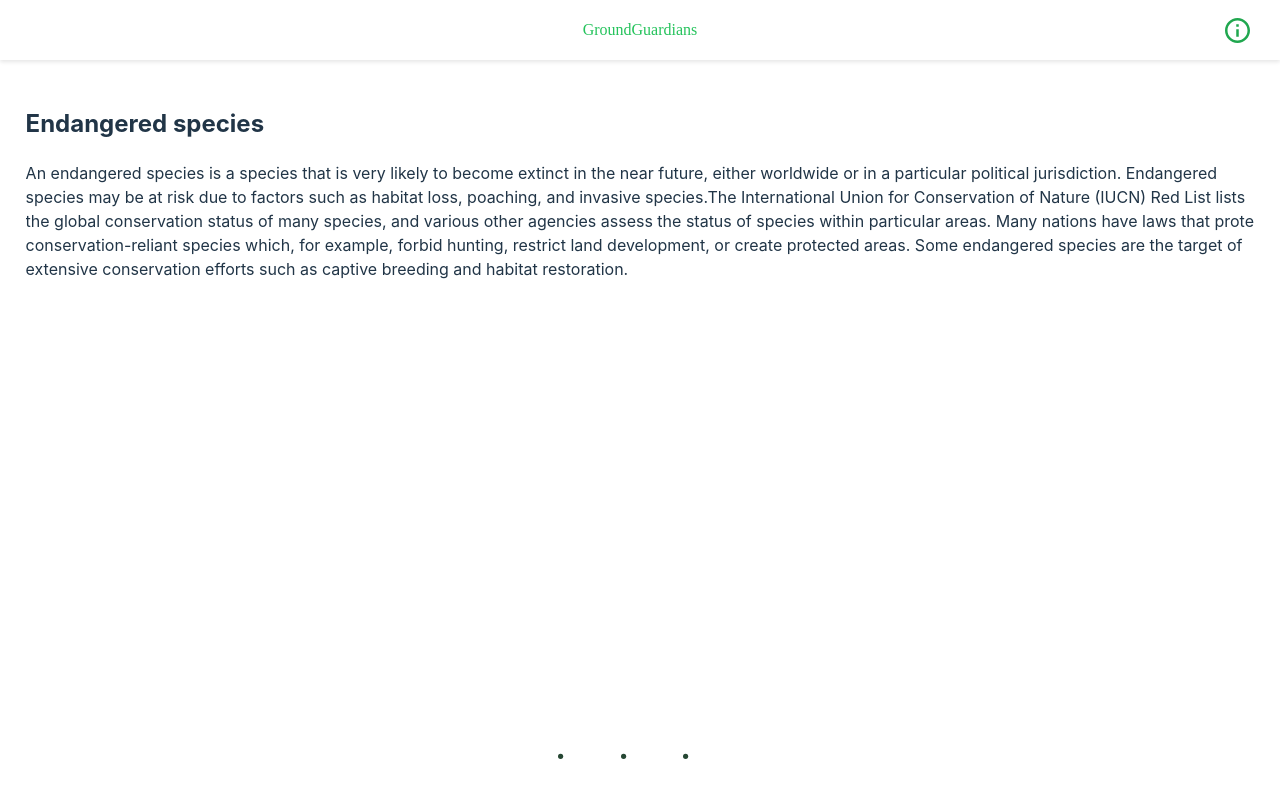
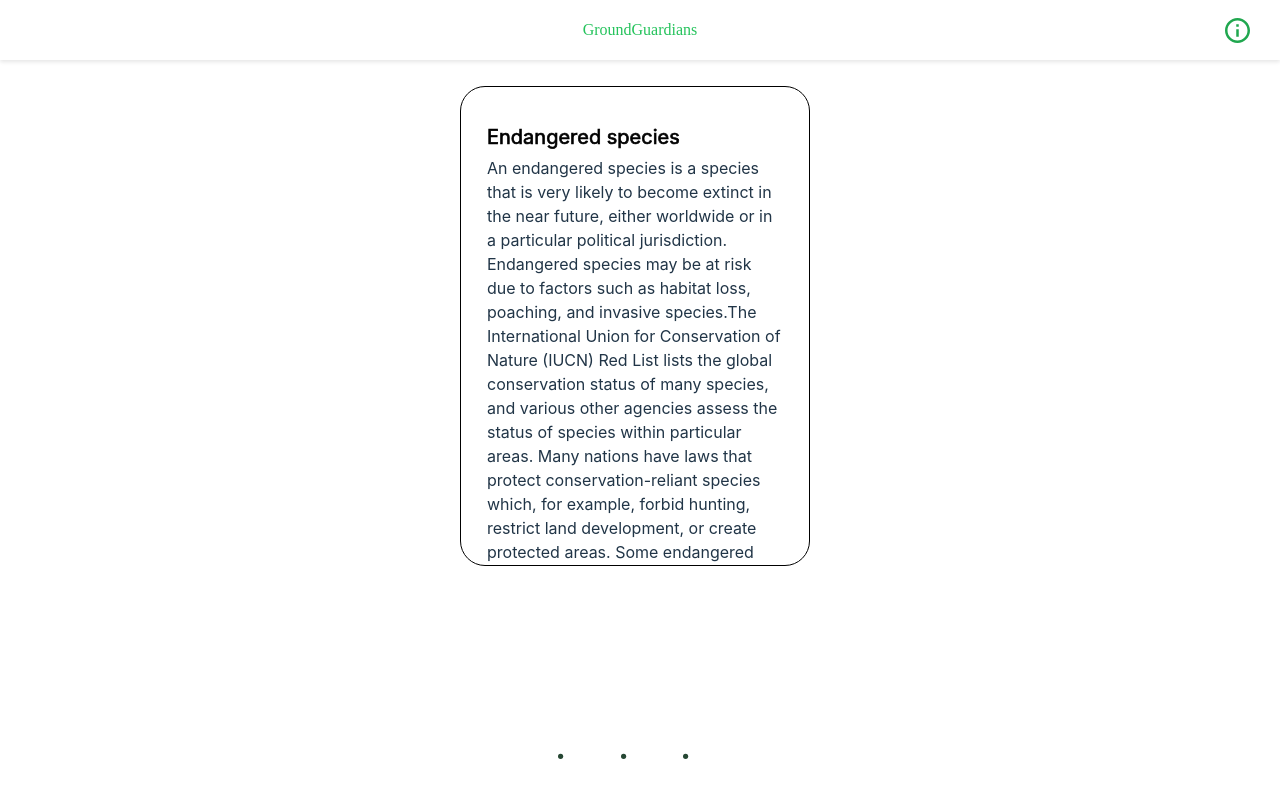
Before and after one commit to GroundGuardians/GG_FE, a React (Vite) app: page / in a window 1280 px wide. Built offline with nearby package versions, Linux system fonts and the light colour scheme; a web font is replaced by a local one.

Commit message:
style/#8 : 캐러셀 스타일링

```diff
--- a/src/Carousel.tsx
+++ b/src/Carousel.tsx
@@ -2,8 +2,8 @@ import React, { useState, useEffect, useCallback } from "react";
 import { EmblaCarouselType, EmblaOptionsType } from "embla-carousel";
 import useEmblaCarousel from "embla-carousel-react";
 import { DotButton } from "./embladot";
-import imageByIndex from "./imageByIndex";
 import { CAROUSEL_DATA } from "./DATA";
+import styled from "@emotion/styled";
 
 type PropType = {
   slides: number[];
@@ -32,7 +32,6 @@ const EmblaCarousel: React.FC<PropType> = (props) => {
 
   useEffect(() => {
     if (!emblaApi) return;
-
     onInit(emblaApi);
     onSelect(emblaApi);
     emblaApi.on("reInit", onInit);
@@ -47,16 +46,10 @@ const EmblaCarousel: React.FC<PropType> = (props) => {
           <div className="embla__container">
             {slides.map((index) => (
               <div className="embla__slide" key={index}>
-                <div className="embla__slide__number">
-                  <span>{index + 1}</span>
-                </div>
-                {/* <img
-                  className="embla__slide__img"
-                  src={imageByIndex(index)}
-                  alt="Your alt text"
-                /> */}
-                <h2>{CAROUSEL_DATA[index].title}</h2>
-                <p>{CAROUSEL_DATA[index].description}</p>
+                <CarouselLayout>
+                  <Title>{CAROUSEL_DATA[index].title}</Title>
+                  <Description>{CAROUSEL_DATA[index].description}</Description>
+                </CarouselLayout>
               </div>
             ))}
           </div>
@@ -79,3 +72,28 @@ const EmblaCarousel: React.FC<PropType> = (props) => {
 };
 
 export default EmblaCarousel;
+
+const CarouselLayout = styled.div`
+  width: 350px;
+  height: 480px;
+  border-radius: 25px;
+  background: #fff;
+  border: 1px solid black;
+  padding-left: 26px;
+  padding-right: 26px;
+  box-sizing: border-box;
+`;
+
+const Title = styled.div`
+  color: #000;
+
+  -webkit-text-stroke-width: 0.5pt;
+  -webkit-text-stroke-color: #000;
+  font-size: 20px;
+  margin-top: 35px;
+  height: 34px;
+`;
+
+const Description = styled.div`
+  font-size: 16px;
+`;
--- a/src/embla.css
+++ b/src/embla.css
@@ -11,17 +11,16 @@
   backface-visibility: hidden;
   display: flex;
   touch-action: pan-y;
-  margin-left: calc(var(--slide-spacing) * -1);
+  width: 360px;
 }
 .embla__slide {
   flex: 0 0 var(--slide-size);
   min-width: 0;
-  padding-left: var(--slide-spacing);
   position: relative;
 }
 .embla__slide__img {
   display: block;
-  height: var(--slide-height);
+
   width: 100%;
   object-fit: cover;
 }
@@ -57,42 +56,7 @@
   right: 0;
   bottom: 0;
 }
-.embla__button {
-  -webkit-appearance: none;
-  background-color: transparent;
-  touch-action: manipulation;
-  display: inline-flex;
-  text-decoration: none;
-  cursor: pointer;
-  border: 0;
-  padding: 0;
-  margin: 0;
-}
-.embla__buttons {
-  display: flex;
-  align-items: center;
-  position: absolute;
-  top: 50%;
-  transform: translateY(-50%);
-  left: 1.6rem;
-}
-.embla__button {
-  z-index: 1;
-  color: var(--background-site);
-  display: flex;
-  align-items: center;
-  justify-content: center;
-  cursor: pointer;
-  width: 4rem;
-  height: 4rem;
-}
-.embla__button:disabled {
-  opacity: 0.3;
-}
-.embla__button__svg {
-  width: 65%;
-  height: 65%;
-}
+
 .embla__dot {
   -webkit-appearance: none;
   background-color: transparent;
```
